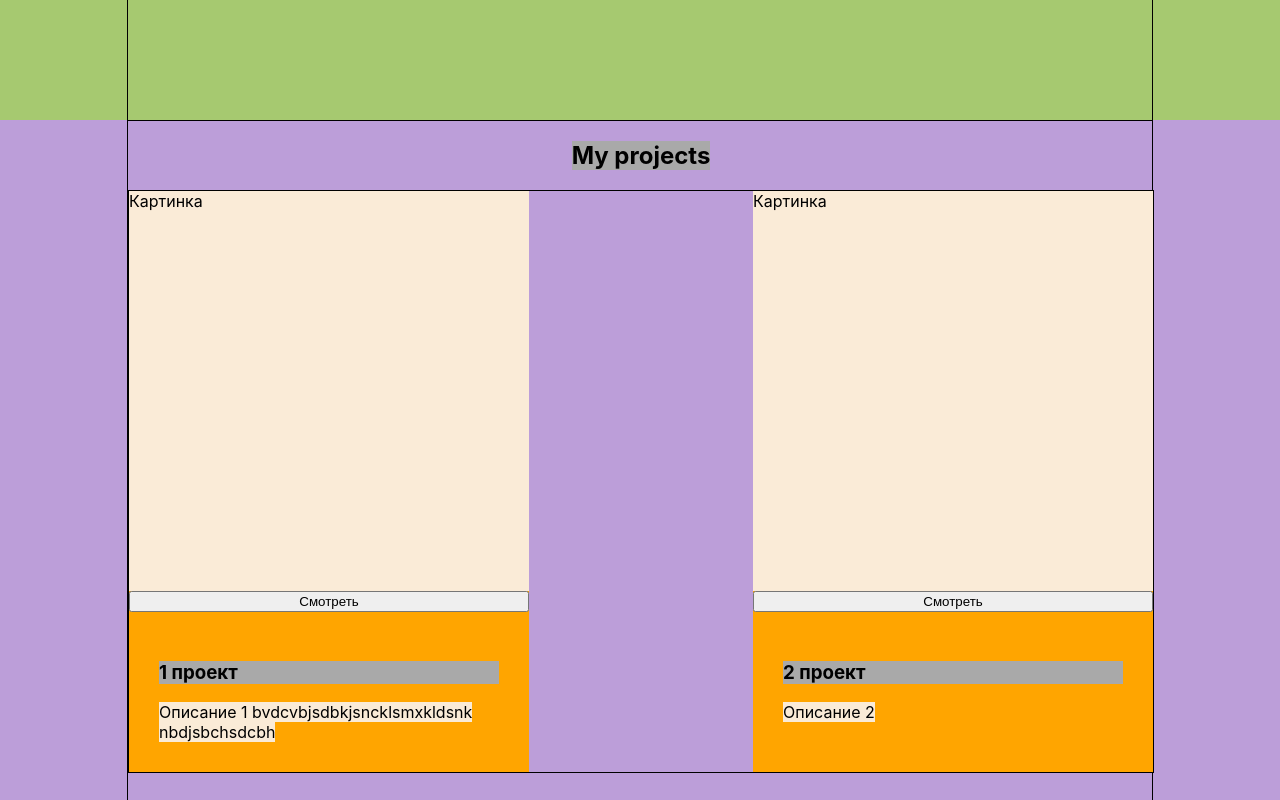
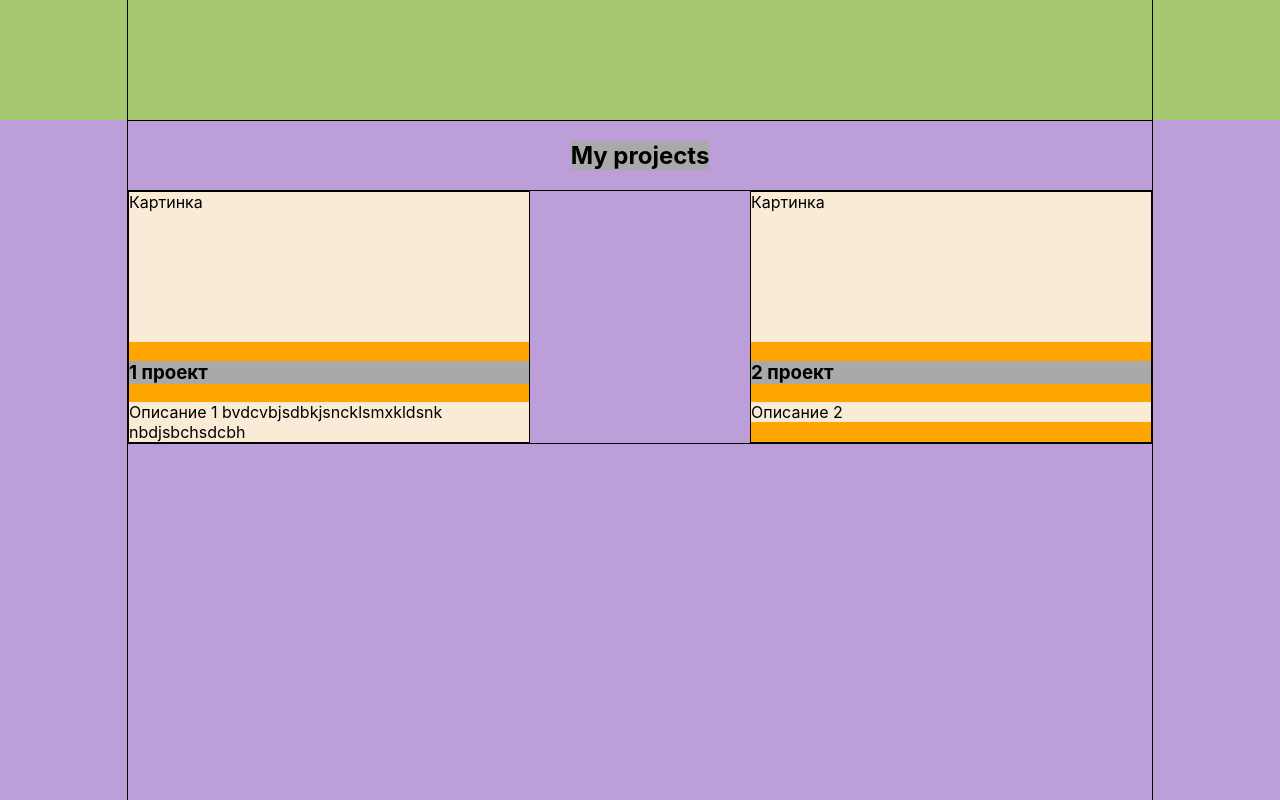
Before and after one commit to Kattekly/Portfolio, a React (Create React App) app: page / in a window 1280 px wide. Shown: the part 1560-2360 px from the top of the page. Built offline with nearby package versions, Linux system fonts and the light colour scheme.

Commit message:
Create Work

```diff
--- a/src/DistantWork/DistantWork.module.css
+++ b/src/DistantWork/DistantWork.module.css
@@ -7,4 +7,5 @@
     align-items: center;
     flex-direction: column;
     justify-content: center;
+    text-align: center;
 }
--- a/src/Projects/Project/Project.module.css
+++ b/src/Projects/Project/Project.module.css
@@ -1,18 +1,16 @@
 .project {
+    border: 1px solid;
     width: 400px;
     background-color: orange;
     display: flex;
     flex-direction: column;
+    justify-content: flex-start
 }
 
 .icon {
-    height: 400px;
-    width: 400px;
+    width: 100%;
+    height: 150px;
     background-color: antiquewhite;
-}
-
-.elements {
-    margin: 30px;
 }
 
 .title {
@@ -21,4 +19,5 @@
 
 .description {
     background-color: antiquewhite;
+    margin-top: 0;
 }
--- a/src/Projects/Project/Project.tsx
+++ b/src/Projects/Project/Project.tsx
@@ -10,11 +10,10 @@ const Project = (props: ProjectPropsType) => {
     return (
         <div className={s.project}>
             <div className={s.icon}>Картинка</div>
-            <button>Смотреть</button>
-            <div className={s.elements}>
+
                 <h3 className={s.title}>{props.title}</h3>
                 <span className={s.description}>{props.description}</span>
-            </div>
+
         </div>
     );
 };
--- a/src/Projects/Projects.module.css
+++ b/src/Projects/Projects.module.css
@@ -7,6 +7,7 @@
     align-items: center;
     flex-direction: column;
     justify-content: flex-start;
+    flex-wrap: nowrap;
 }
 
 .projects {
```
